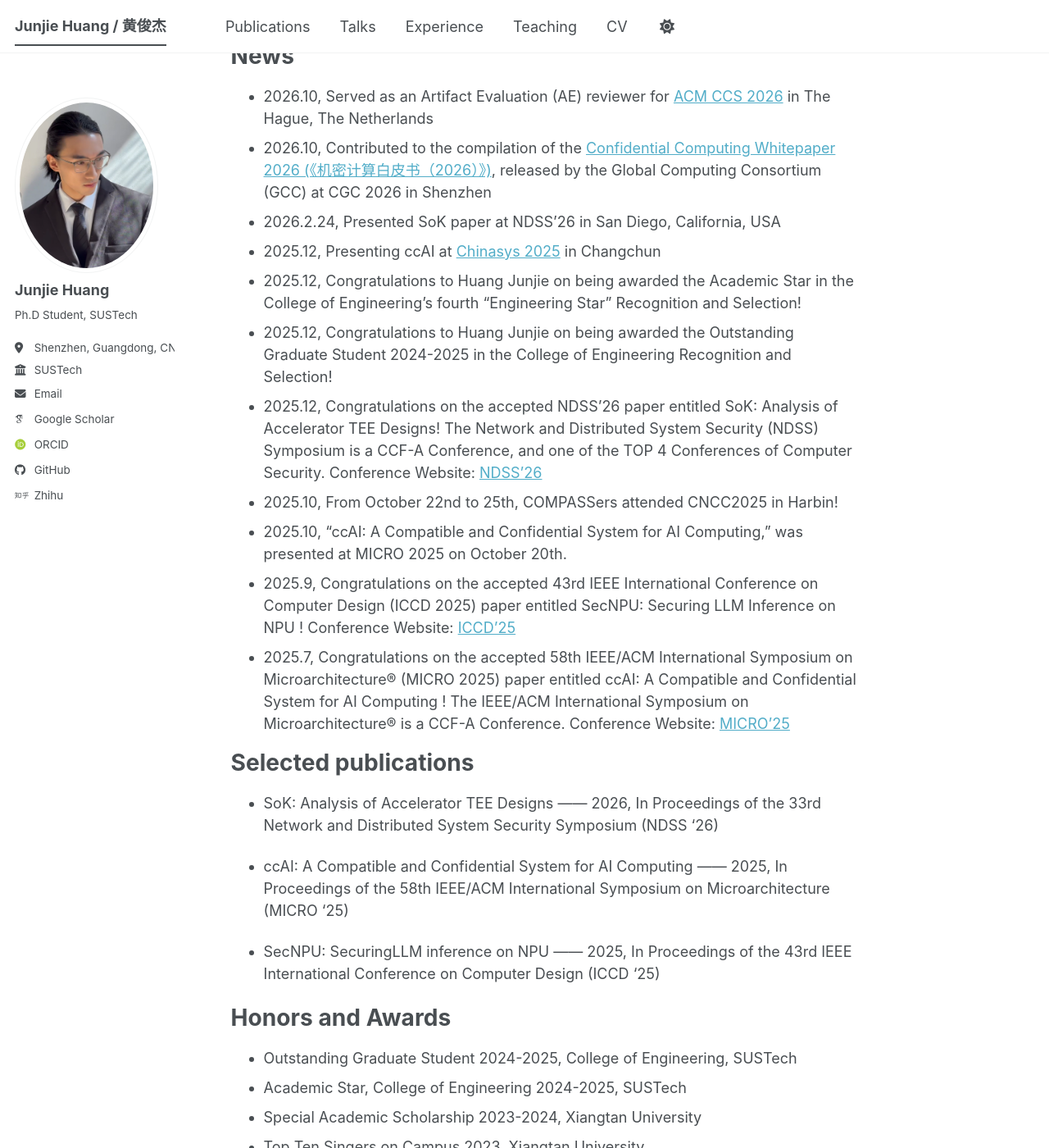
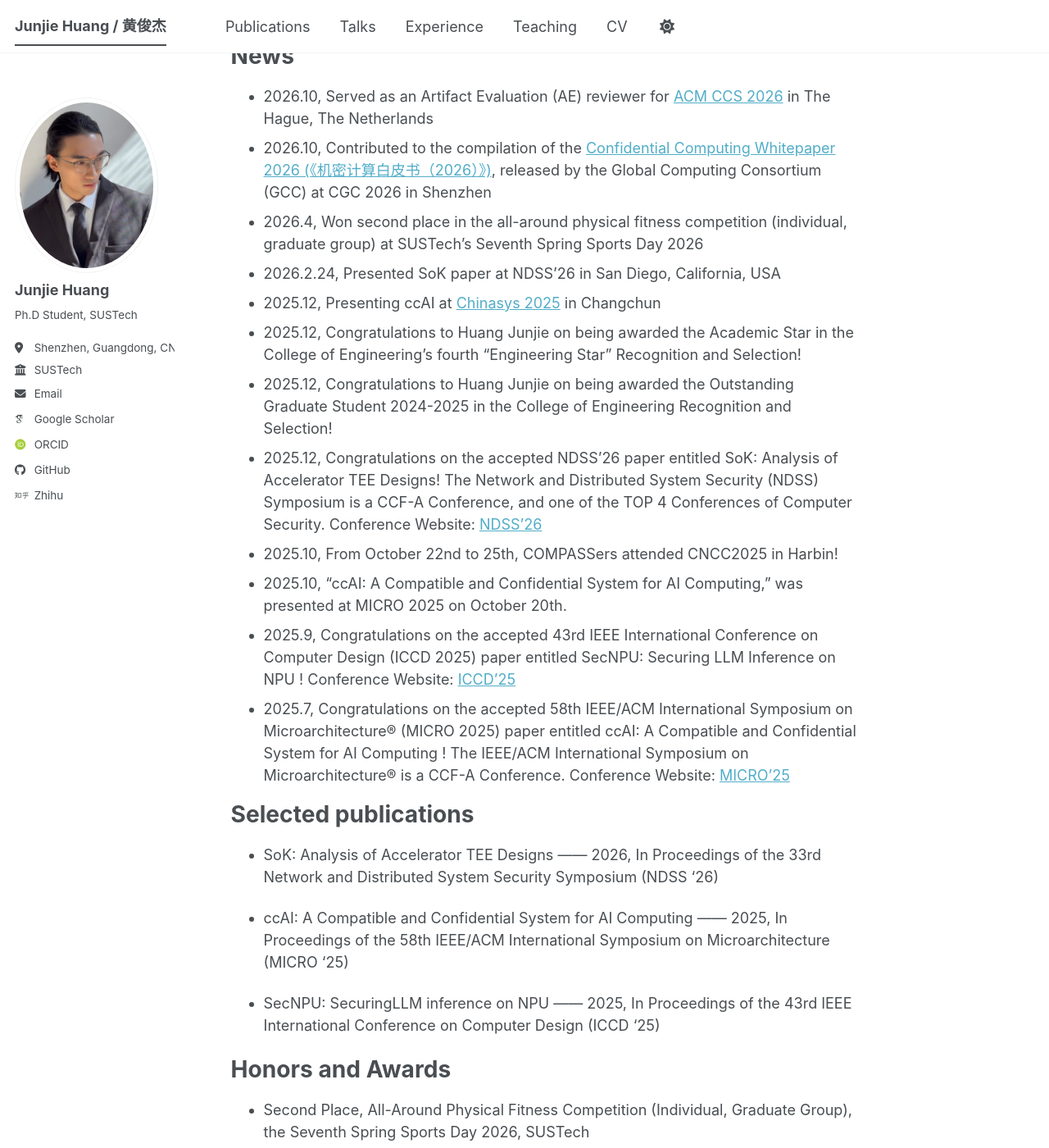
Before and after one commit to HuangJunjie-PhD/HuangJunjie-PhD.github.io, a Jekyll site: the page built from _pages/about.md, in a window 1280 px wide and 1400 px high, scrolled down 1705 px. Shown: the whole window at 82% size. Built offline with Jekyll 4.4.1, drawn with Linux system fonts in a browser that asks for light colours; some web fonts are replaced; a script bundle is joined from its source files by our own code; library files that are not in the unit come from our copies.

Commit message:
Add SUSTech Seventh Spring Sports Day 2026 award
- Homepage News: 2026.4 second place in all-around physical fitness competition
- Homepage/CV Honors and Awards: add the award

```diff
--- a/_pages/about.md
+++ b/_pages/about.md
@@ -58,6 +58,7 @@ News
 ======
 - 2026.10, Served as an Artifact Evaluation (AE) reviewer for [ACM CCS 2026](https://www.sigsac.org/ccs/CCS2026/) in The Hague, The Netherlands
 - 2026.10, Contributed to the compilation of the [Confidential Computing Whitepaper 2026 (《机密计算白皮书（2026）》)](https://www.gccorg.com/article/70/641.html), released by the Global Computing Consortium (GCC) at CGC 2026 in Shenzhen
+- 2026.4, Won second place in the all-around physical fitness competition (individual, graduate group) at SUSTech's Seventh Spring Sports Day 2026
 - 2026.2.24, Presented SoK paper at NDSS'26 in San Diego, California, USA
 - 2025.12, Presenting ccAI at [Chinasys 2025](https://cnsys-2025winter.jlu.edu.cn/program.htm) in Changchun
 - 2025.12, Congratulations to Huang Junjie on being awarded the Academic Star in the College of Engineering's fourth "Engineering Star" Recognition and Selection!
@@ -79,6 +80,7 @@ Selected publications
 
 Honors and Awards
 ======
+- Second Place, All-Around Physical Fitness Competition (Individual, Graduate Group), the Seventh Spring Sports Day 2026, SUSTech
 - Outstanding Graduate Student 2024-2025, College of Engineering, SUSTech
 - Academic Star, College of Engineering 2024-2025, SUSTech
 - Special Academic Scholarship 2023-2024, Xiangtan University
```
Also changed, not shown: _pages/cv.md (+1 -0 lines).
